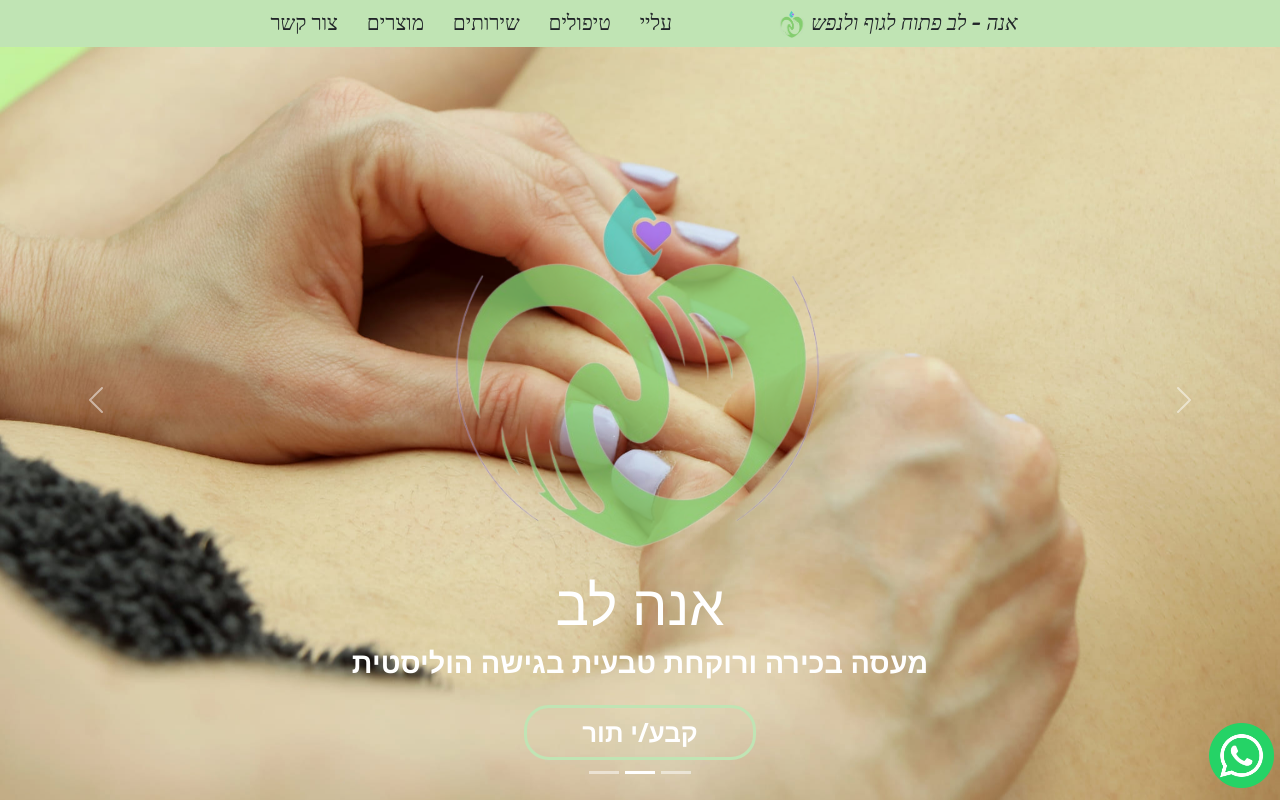
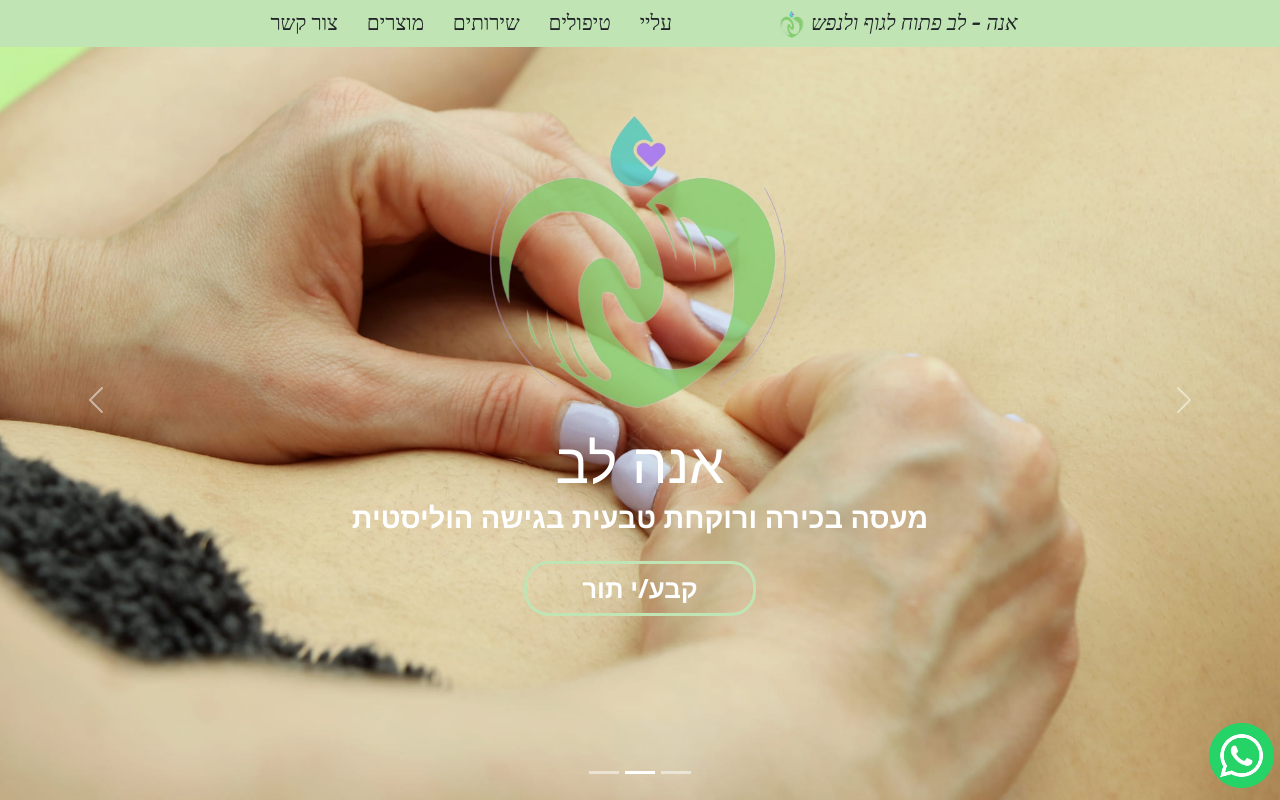
Before and after one commit to Silveronski/massuese-landingpage, a React (Vite) app: page / in a window 1280 px wide. Shown: the top 800 px of the page. Built offline with nearby package versions, Linux system fonts and the light colour scheme.

Commit message:
Update carousel.scss

```diff
--- a/src/styles/carousel.scss
+++ b/src/styles/carousel.scss
@@ -14,6 +14,9 @@
         color: white;
         text-align: center;
         width: 100%;
+        @include laptop{
+            top: 10%;
+        }
         @include mobile{
             top: 13%;
             width: 80%;
@@ -22,7 +25,7 @@
             opacity: 0.8;
             margin-bottom: 0.3%;
             @include laptop{
-                width: 27rem;
+                width: 22rem;
             }
             @include tablet{
                 width: 23rem;
@@ -40,12 +43,11 @@
             }
         }
         p{
-            margin-top: 2px;
+            margin-top: 0;
             font-size: 1.8rem;
             font-weight: 600;
             @include mobile{
                 font-size: 1.4rem;
-                margin-top: 0;
                 margin-bottom: 15px;
             }
         }
```
